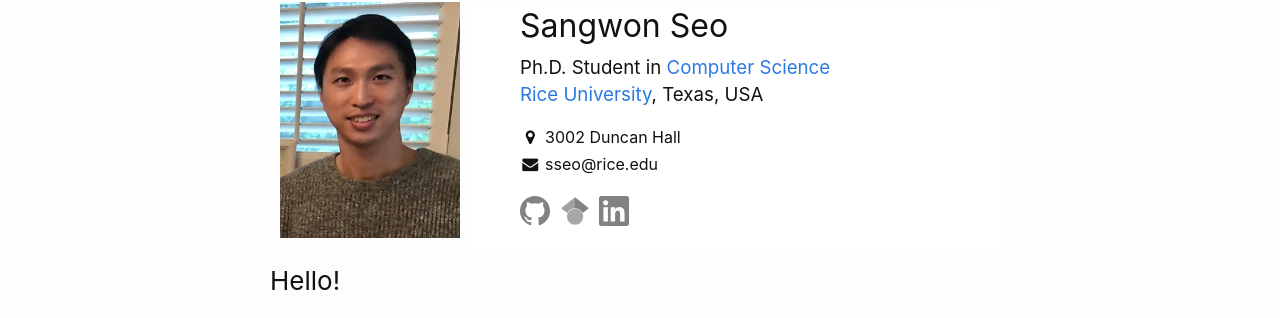
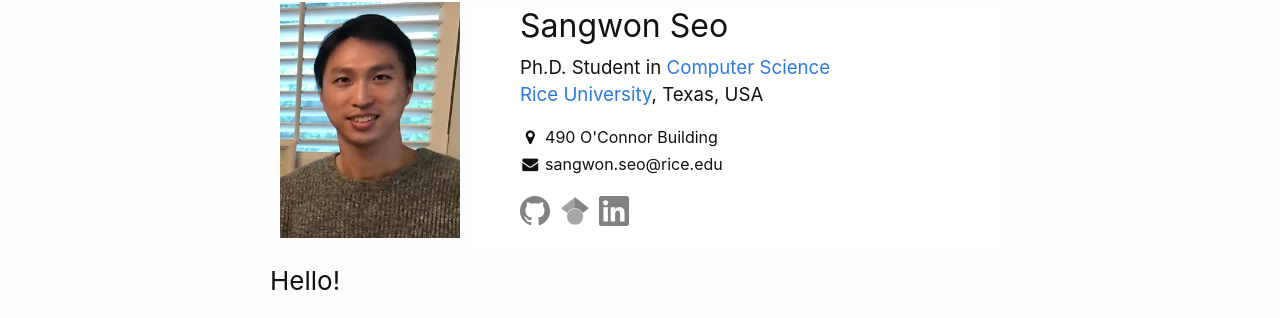
Before and after one commit to sangwon-seo/sangwon-seo.github.io, a Jekyll site: the page built from _pages/about.md, in a window 1280 px wide. Shown: the part 100-418 px from the top of the page. Built offline with Jekyll 4.4.1, drawn with Linux system fonts in a browser that asks for light colours.

Commit message:
fix address

```diff
--- a/_layouts/home.html
+++ b/_layouts/home.html
@@ -15,8 +15,8 @@ layout: default
             <a href="https://www.rice.edu/">Rice University</a>, Texas, USA
           </h3>
           <p>
-            <i class="fa fa-fw fa-map-marker" aria-hidden="true"></i> 3002 Duncan Hall<br>
-            <i class="fa fa-fw fa-envelope" aria-hidden="true"></i> sseo@rice.edu<br>
+            <i class="fa fa-fw fa-map-marker" aria-hidden="true"></i> 490 O'Connor Building<br>
+            <i class="fa fa-fw fa-envelope" aria-hidden="true"></i> sangwon.seo@rice.edu<br>
           </p>
 
           <p>
```
Also changed, not shown: 1 other file.
